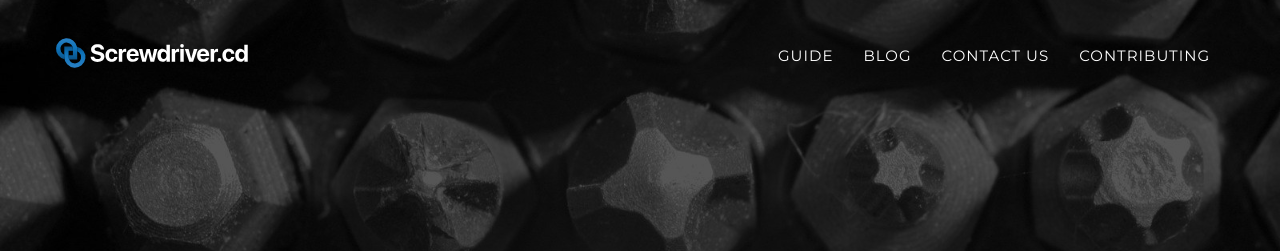
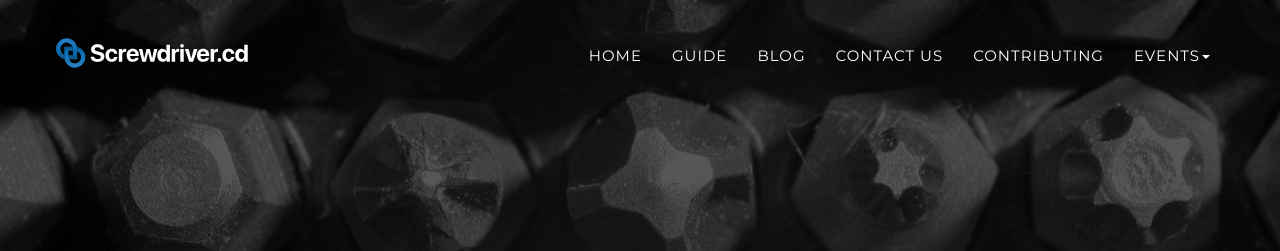
Before and after one commit to screwdriver-cd/homepage, a Jekyll site: the page built from index.html, in a window 1280 px wide. Shown: the top 251 px of the page. Built offline with Jekyll 4.4.1, drawn with Linux system fonts in a browser that asks for light colours; some web fonts are replaced.

Commit message:
feat: add hacktoberfest 2022, and update img from cd.foundation (#87)
Co-authored-by: Alan Dong <adong>

```diff
--- a/_includes/events.html
+++ b/_includes/events.html
@@ -1,6 +1,7 @@
     <!-- events -->
+    {% include events/hacktoberfest.html %}
+
     {% comment %}
     {% include events/kubecon.html %}
     {% include events/cdcon.html %}
-    {% include events/hacktoberfest.html %}
     {% endcomment %}
--- a/_includes/events/hacktoberfest.html
+++ b/_includes/events/hacktoberfest.html
@@ -4,7 +4,7 @@
             <div class="row">
                 <div class="col-lg-12 text-center">
                     <a href="//cd.foundation/hacktoberfest" target="_blank" rel="noopener">
-                        <img src="img/events/hacktoberfest-2021.png" class="img-responsive img-centered" alt="hacktoberfest 2021">
+                        <img src="{{site.baseurl}}/img/events/hacktoberfest-2022.png" class="img-responsive img-centered" alt="hacktoberfest 2022">
                     </a>
                     <br>
                     <h2 class="section-heading">Hacktoberfest</h2>
--- a/_includes/header.html
+++ b/_includes/header.html
@@ -19,6 +19,9 @@
                         <a href="#page-top"></a>
                     </li>
                     <li>
+                        <a class="page-scroll" href="{{site.url}}">Home</a>
+                    </li>
+                    <li>
                         <a class="page-scroll" href="http://docs.screwdriver.cd">Guide</a>
                     </li>
                     <li>
@@ -30,14 +33,14 @@
                     <li>
                         <a class="page-scroll" href="http://docs.screwdriver.cd/about/contributing">Contributing</a>
                     </li>
-<!--                     <li class="dropdown">
+                    <li class="dropdown">
                         <a href="#" class="dropdown-toggle" data-toggle="dropdown">Events<b class="caret"></b></a>
                         <ul class="dropdown-menu" role="menu" aria-labelledby="dropdownMenu">
                             <li>
-                                <a class="page-scroll" href="#hacktoberfest">Hacktoberfest 2021</a>
+                                <a class="page-scroll" href="/hacktoberfest">Hacktoberfest 2022</a>
                             </li>
                         </ul>
-                    </li> -->
+                    </li>
                 </ul>
             </div>
             <!-- /.navbar-collapse -->
--- a/_includes/integrations.html
+++ b/_includes/integrations.html
@@ -10,32 +10,32 @@
             <div class="row">
                 <div class="col-xs-2 col-md-2 col-sm-2">
                     <a href="https://github.com">
-                        <img src="img/tech/github.png" class="img-responsive img-centered" alt="GitHub.com and GitHub Enterprise">
+                        <img src="{{site.baseurl}}/img/tech/github.png" class="img-responsive img-centered" alt="GitHub.com and GitHub Enterprise">
                     </a>
                 </div>
                 <div class="col-xs-2 col-md-2 col-sm-2">
                     <a href="https://bitbucket.org">
-                        <img src="img/tech/bitbucket.png" class="img-responsive img-centered" alt="Bitbucket.org">
+                        <img src="{{site.baseurl}}/img/tech/bitbucket.png" class="img-responsive img-centered" alt="Bitbucket.org">
                     </a>
                 </div>
                 <div class="col-xs-2 col-md-2 col-sm-2">
                     <a href="http://kubernetes.io/">
-                        <img src="img/tech/kubernetes.png" class="img-responsive img-centered" alt="Kubernetes">
+                        <img src="{{site.baseurl}}/img/tech/kubernetes.png" class="img-responsive img-centered" alt="Kubernetes">
                     </a>
                 </div>
                 <div class="col-xs-2 col-md-2 col-sm-2">
                     <a href="https://www.hashicorp.com/products/nomad">
-                        <img src="img/tech/nomad.png" class="img-responsive img-centered" alt="HashiCorp Nomad">
+                        <img src="{{site.baseurl}}/img/tech/nomad.png" class="img-responsive img-centered" alt="HashiCorp Nomad">
                     </a>
                 </div>
                 <div class="col-xs-2 col-md-2 col-sm-2">
                     <a href="https://www.postgresql.org/">
-                        <img src="img/tech/postgresql.png" class="img-responsive img-centered" alt="PostgreSQL">
+                        <img src="{{site.baseurl}}/img/tech/postgresql.png" class="img-responsive img-centered" alt="PostgreSQL">
                     </a>
                 </div>
                 <div class="col-xs-2 col-md-2 col-sm-2">
                     <a href="https://www.mysql.com/">
-                        <img src="img/tech/mysql.png" class="img-responsive img-centered" alt="MySQL">
+                        <img src="{{site.baseurl}}/img/tech/mysql.png" class="img-responsive img-centered" alt="MySQL">
                     </a>
                 </div>
             </div>
--- a/_includes/team.html
+++ b/_includes/team.html
@@ -11,7 +11,7 @@
                 <div class="col-sm-3 col-lg-3">
                     <div class="team-member">
                         <a href="{{ member.github }}" >
-                            <img src="img/team/{{ member.pic }}.jpg" class="img-responsive img-circle" alt="" width="75%">
+                            <img src="{{site.baseurl}}/img/team/{{ member.pic }}.jpg" class="img-responsive img-circle" alt="" width="75%">
                         </a>
                         <div class="profile-container">
                            <h4>{{ member.name }}</h4>
--- a/_layouts/default.html
+++ b/_layouts/default.html
@@ -6,12 +6,8 @@
     <body id="page-top" class="index">
 
     {% include header.html %}
-    {% include description.html %}
-    {% include features.html %}
-    {% include integrations.html %}
-    {% include getstarted.html %}
-    {% include team.html %}
-    {% include events.html %}
+
+    {{ content }}
 
     {% include footer.html %}
     {% include js.html %}
--- /dev/null
+++ b/_layouts/hacktoberfest.html
@@ -0,0 +1,6 @@
+---
+layout: default
+---
+{% include events.html %}
+
+{{ content }}
--- /dev/null
+++ b/hacktoberfest.html
@@ -0,0 +1,3 @@
+---
+layout: hacktoberfest
+---
```
Also changed, not shown: index.html (added, +9 -0 lines), index.md (deleted, +0 -3 lines), img/events/hacktoberfest-2022.png (added).
